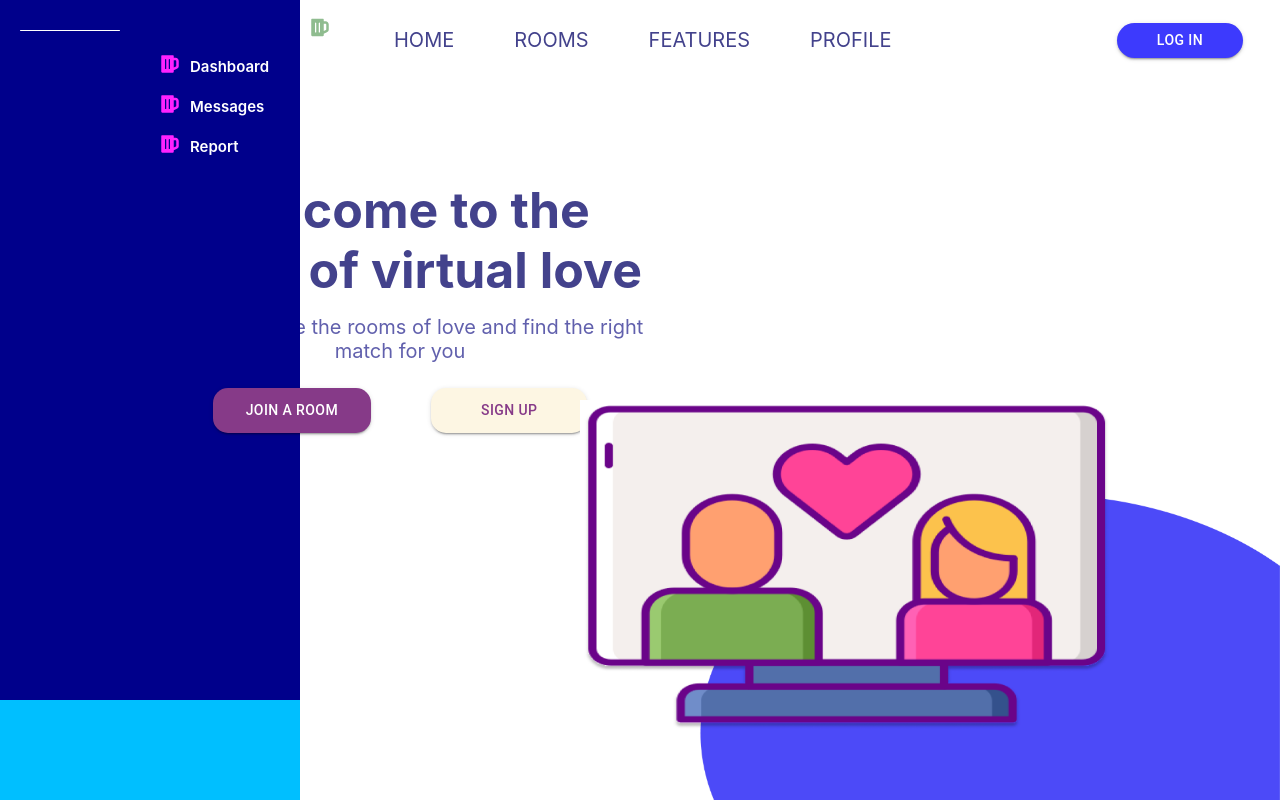
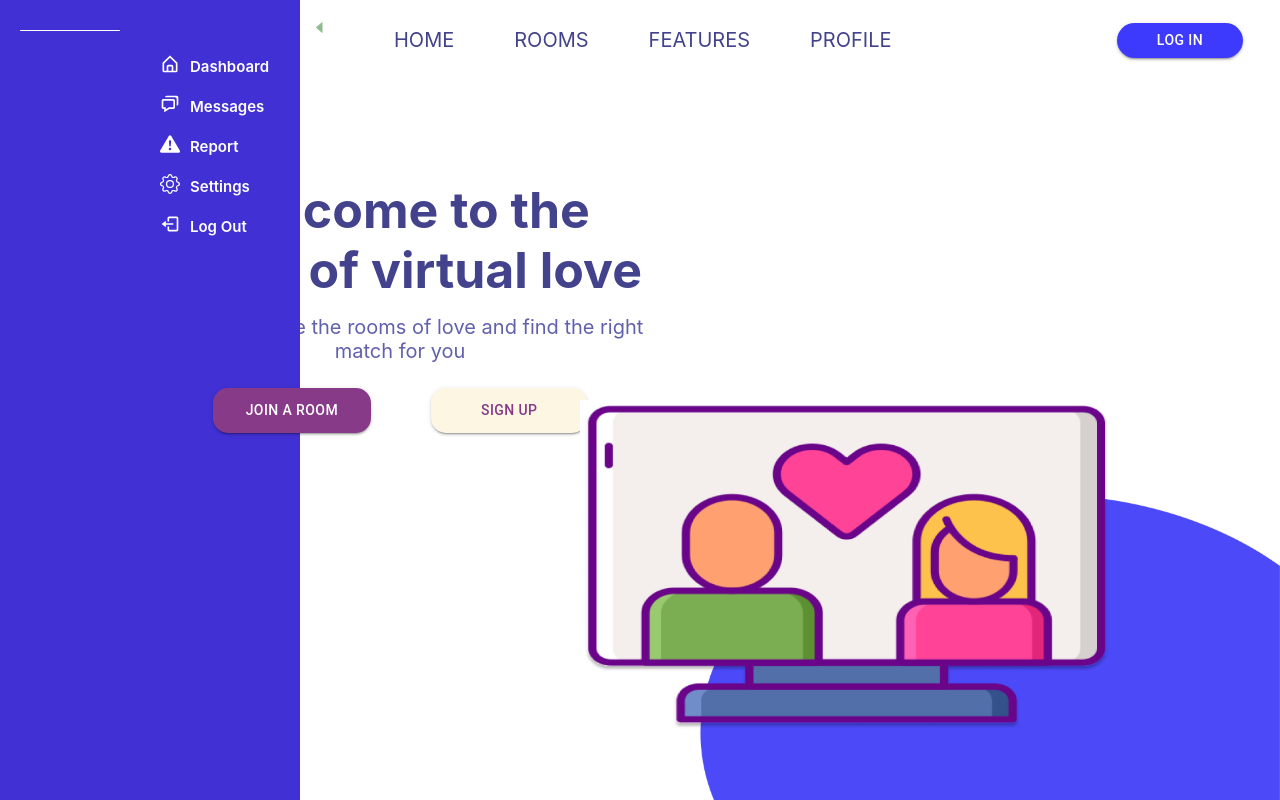
Before and after one commit to anjalikalambe/SES-3A, a React (Create React App) app in the folder client/: page / in a window 1280 px wide. Built offline with nearby package versions, Linux system fonts and the light colour scheme; no server answers.

Commit message:
Icon and color changes

```diff
--- a/client/src/components/Sidebar/Sidebar.css
+++ b/client/src/components/Sidebar/Sidebar.css
@@ -10,7 +10,7 @@ li{
     position: fixed;
     height: 100%;
     width: 300px;
-    background-color:darkblue;
+    background-color:rgb(65, 48, 212);
     box-sizing: border-box;
     padding: 30px 20px;
     transition: width .2s ease-in;
@@ -18,6 +18,8 @@ li{
 
 .side-menu.inactive{
     width: 80px;
+
+
 }
 
 .side-menu .top-section{
@@ -87,7 +89,7 @@ li{
     font-size: 20px;
     line-height: 40px;
     text-align: center;
-    color: #f2f
+    color: #fff
 }
 
 .side-menu .main-menu{
@@ -97,7 +99,7 @@ li{
 .footer{
     width: 100%;
     height: 100px;
-    background: deepskyblue;
+    background: rgb(65, 48, 212);
     position: absolute;
     bottom: 0;
     left: 0;
--- a/client/src/components/Sidebar/index.js
+++ b/client/src/components/Sidebar/index.js
@@ -1,7 +1,8 @@
 import React from 'react';
 import './Sidebar.css'
 import { useState } from 'react';
-import * as FaIcons from 'react-icons/fa';
+import * as BsIcons from 'react-icons/bs';
+import * as BiIcons from 'react-icons/bi';
 
 const Sidebar = (props) => {
     const [inactive, setInactive] = useState(false);
@@ -16,7 +17,7 @@ const Sidebar = (props) => {
                     setInactive(!inactive);
                 }}
             className="toggle-menu-btn">
-            <FaIcons.FaBeer/>
+            <BiIcons.BiCaretLeft/>
             </div>
         </div>
         <div className="divider"></div>
@@ -25,23 +26,37 @@ const Sidebar = (props) => {
                 <li>
                     <a className='menu-item'>
                        <div className="menu-icon">
-                       <FaIcons.FaBeer/>
+                       <BiIcons.BiHomeAlt/>
                        </div>
                         <span>Dashboard</span></a>
                 </li>
                 <li>
                     <a className='menu-item'>
                        <div className="menu-icon">
-                       <FaIcons.FaBeer/>
+                       <BiIcons.BiChat/>
                        </div>
                        <span>Messages</span></a>
                 </li>
                 <li>
                     <a className='menu-item'>
                        <div className="menu-icon">
-                       <FaIcons.FaBeer/>
+                       <BsIcons.BsExclamationTriangleFill/>
                        </div>
                        <span>Report</span></a>
+                </li>
+                <li>
+                    <a className='menu-item'>
+                       <div className="menu-icon">
+                       <BsIcons.BsGear/>
+                       </div>
+                       <span>Settings</span></a>
+                </li>
+                <li>
+                    <a className='menu-item'>
+                       <div className="menu-icon">
+                       <BiIcons.BiLogOut/>
+                       </div>
+                       <span>Log Out</span></a>
                 </li>
             </ul>
         </div>
```
